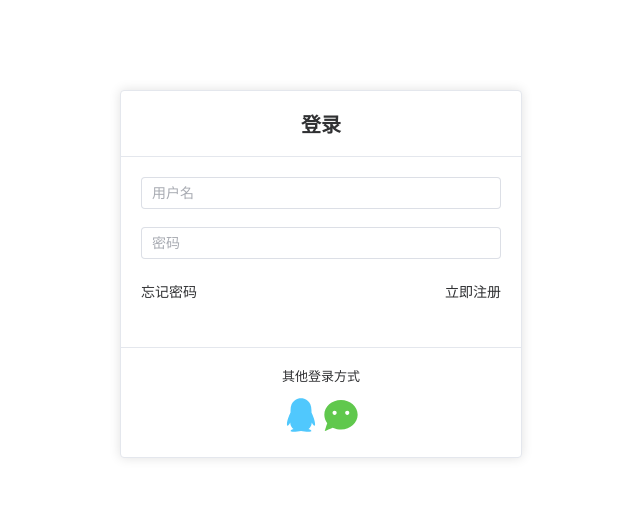
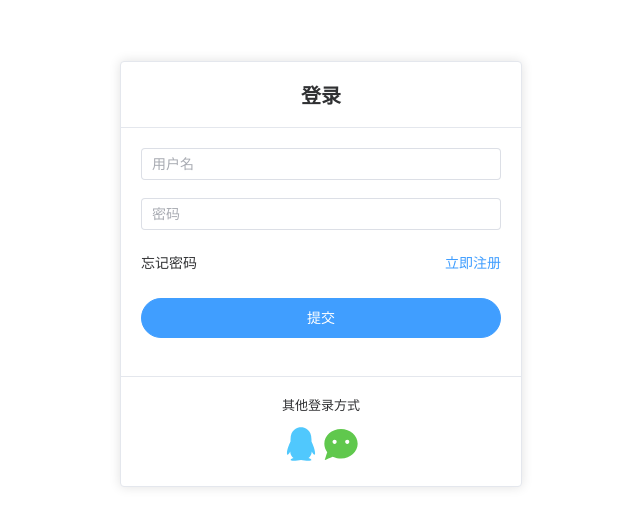
Before and after one commit to Athena6666/DancingVideos, a Vue app in the folder DancingVideos/: page /login in a window 1280 px wide. Shown: the part 134-660 px from the top of the page, without its empty margins (319-959 px from the left). Built offline with nearby package versions, Linux system fonts and the light colour scheme.

Commit message:
chore: update

```diff
--- a/DancingVideos/src/App.vue
+++ b/DancingVideos/src/App.vue
@@ -6,19 +6,4 @@
   <router-view></router-view>
 </template>
 
-<style scoped>
-.logo {
-  height: 6em;
-  padding: 1.5em;
-  will-change: filter;
-  transition: filter 300ms;
-}
-
-.logo:hover {
-  filter: drop-shadow(0 0 2em #646cffaa);
-}
-
-.logo.vue:hover {
-  filter: drop-shadow(0 0 2em #42b883aa);
-}
-</style>
+<style scoped></style>
--- a/DancingVideos/src/router/index.ts
+++ b/DancingVideos/src/router/index.ts
@@ -1,5 +1,6 @@
 import { createRouter, createWebHistory } from 'vue-router'
 import login from '../view/login.vue'
+import register from '../view/register.vue'
 
 const router = createRouter({
   history: createWebHistory(),
@@ -12,6 +13,11 @@ const router = createRouter({
       path: '/login',
       name: 'login',
       component: login
+    },
+    {
+      path: '/register',
+      name: 'register',
+      component: register
     }
   ]
 })
--- a/DancingVideos/src/view/login.vue
+++ b/DancingVideos/src/view/login.vue
@@ -1,3 +1,44 @@
+<script lang="ts" setup>
+import { ref, reactive } from 'vue'
+import type { FormInstance, FormRules } from 'element-plus'
+import { ElMessage } from 'element-plus'
+import { useRouter } from 'vue-router'
+
+const router = useRouter()
+
+const form = reactive({
+  username: '',
+  password: ''
+})
+
+const rules = reactive<FormRules>({
+  username: [{ required: true, message: "请输入用户名", trigger: 'blur' }],
+  password: [{ required: true, message: "请输入密码", trigger: 'blur' }]
+})
+
+const ruleFormRef = ref<FormInstance>()
+const onSubmit = async (ruleFormRef: FormInstance | undefined) => {
+  if (!ruleFormRef) return;
+  await ruleFormRef.validate(async (valid) => {
+    if (valid) {
+      ElMessage({
+        type: 'success',
+        message: "登录成功"
+      })
+    } else {
+      ElMessage({
+        type: 'warning',
+        message: "登录失败"
+      })
+    }
+  })
+}
+
+const goRegister = () => {
+  router.push('/register')
+}
+</script>
+
 <template>
   <div class="login">
     <el-card class="card">
@@ -6,17 +47,23 @@
           <div>登录</div>
         </div>
       </template>
-      <el-form>
-        <el-form-item>
-          <el-input placeholder="用户名"></el-input>
+      <el-form :model="form" :rules="rules" ref="ruleFormRef">
+        <el-form-item prop="username">
+          <el-input v-model="form.username" placeholder="用户名"></el-input>
         </el-form-item>
-        <el-form-item>
-          <el-input placeholder="密码" type="password"></el-input>
+        <el-form-item prop="password">
+          <el-input v-model="form.password" placeholder="密码" type="password"></el-input>
         </el-form-item>
         <el-form-item>
           <div class="card-tips">
             <span class="left">忘记密码</span>
-            <span class="right">立即注册</span>
+            <el-link type="primary" :underline="false" @click="goRegister()">立即注册</el-link>
+          </div>
+        </el-form-item>
+        <el-form-item>
+          <div class="card-button">
+            <el-button style="width: 100%;height: 40px;" type="primary" round
+              @click="onSubmit(ruleFormRef)">提交</el-button>
           </div>
         </el-form-item>
       </el-form>
@@ -44,11 +91,7 @@
 
 </template>
 
-<script>
-export default {
 
-}
-</script>
 
 <style lang="scss" scoped>
 .login {
@@ -83,6 +126,10 @@ export default {
   }
 }
 
+.card-button {
+  width: 100%;
+}
+
 .card-text {
   text-align: center;
   font-size: small;
--- /dev/null
+++ b/DancingVideos/src/view/register.vue
@@ -0,0 +1,11 @@
+<template>
+
+</template>
+
+<script>
+export default {
+
+}
+</script>
+
+<style></style>
```
